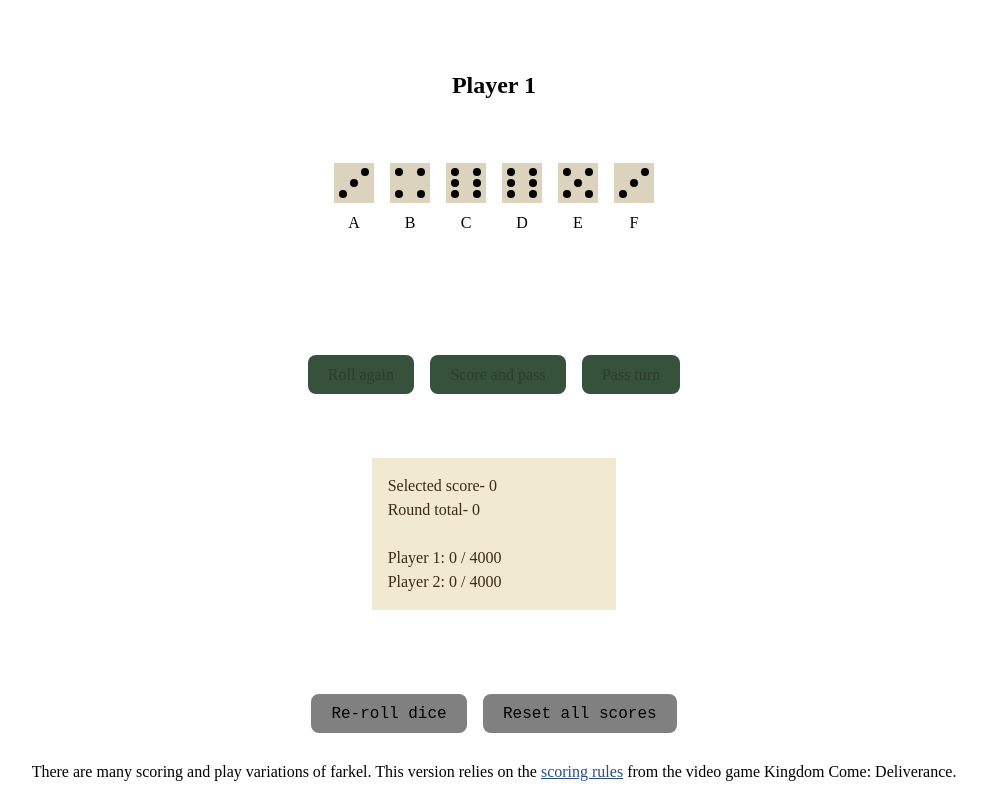
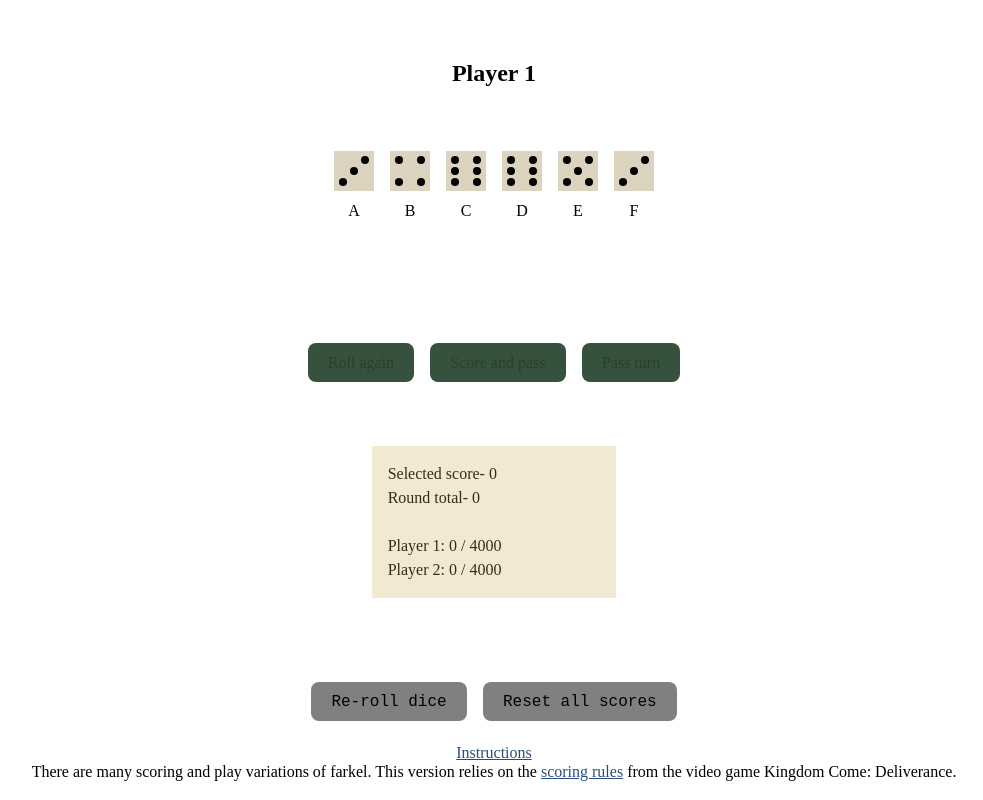
Before and after one commit to torihedden/farkel, a React (Vite) app: page /1/play in a window 1280 px wide. Shown: the whole page, without its empty margins (146-1129 px from the left). Built offline with nearby package versions, Linux system fonts and the light colour scheme; a web font is replaced by a local one.

Commit message:
Add env vars

```diff
--- a/index.html
+++ b/index.html
@@ -7,7 +7,7 @@
     <link rel="preconnect" href="https://fonts.gstatic.com" crossorigin>
     <link href="https://fonts.googleapis.com/css2?family=Metamorphous&display=swap" rel="stylesheet">
     <meta name="viewport" content="width=device-width, initial-scale=1.0" />
-    <title>Farkel</title>
+    <title>%VITE_TITLE%</title>
   </head>
   <body>
     <div id="root"></div>
--- a/src/Game/Game.tsx
+++ b/src/Game/Game.tsx
@@ -32,8 +32,6 @@ export const Game = (props: {
   const [totalTurns, setTotalTurns] = useState(0);
   const [rollableDice, setRollableDice] = useState(initialDice);
   const [selectedDice, setSelectedDice] = useState<D[]>([]);
-
-  // const isGameWon = multiGameScore[currentPlayer] >= WINNING_SCORE;
 
   const isGameWon =
     multiGameScore[
@@ -180,6 +178,10 @@ export const Game = (props: {
         setTotalTurns={setTotalTurns}
         diceValues={flattenDiceToNumbers(rollableDice)}
       />
+
+      {/* {import.meta.env.VITE_TITLE} */}
+
+      <a href="/instructions">Instructions</a>
       <Footer />
     </>
   );
```
Also changed, not shown: 1 other file (tests, documents, lock files or other folders).
